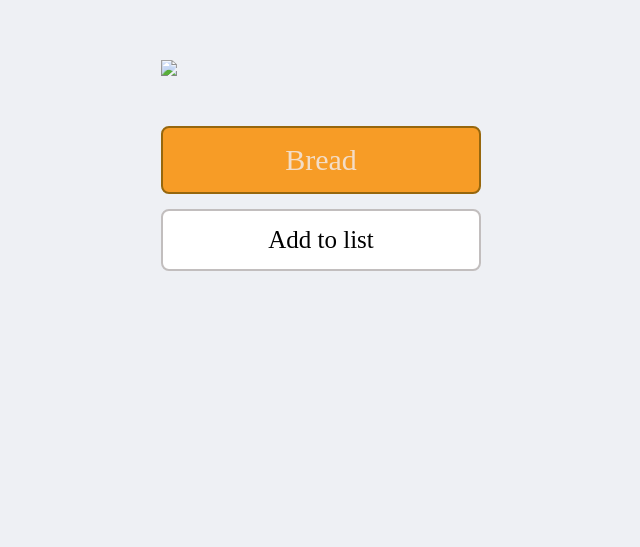
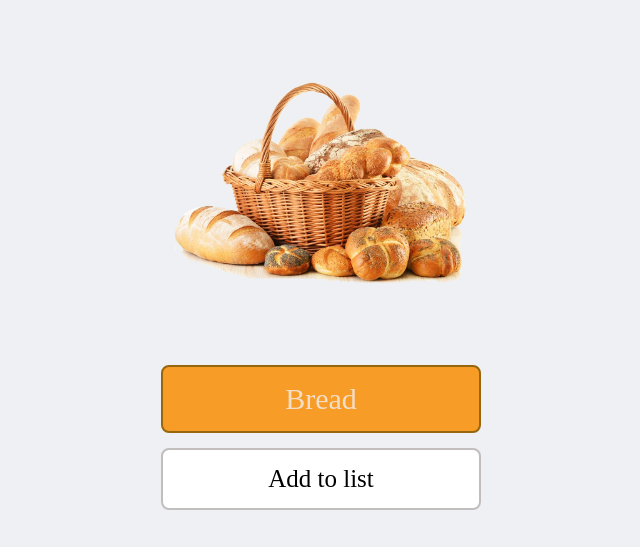
Before and after one commit to Tima220077/Grocery-list-tima, a plain HTML site: page index.html in a window 1280 px wide. Shown: the whole page, without its empty margins (319-959 px from the left). Drawn offline with Linux system fonts and the light colour scheme.

Commit message:
Update index.html

```diff
--- a/index.html
+++ b/index.html
@@ -11,7 +11,7 @@
 </head>
 <body">
   <div class="container">
-    <img src="images/170469-fresh-bakery-png-image-high-quality.png">
+    <img src="170469-fresh-bakery-png-image-high-quality.png">
     <input minlength="2"  id="inp-text" type="text" placeholder="Bread">
     <button id="submit-btn" type="submit">Add to list</button>
     <ul id="ul-el">
```
